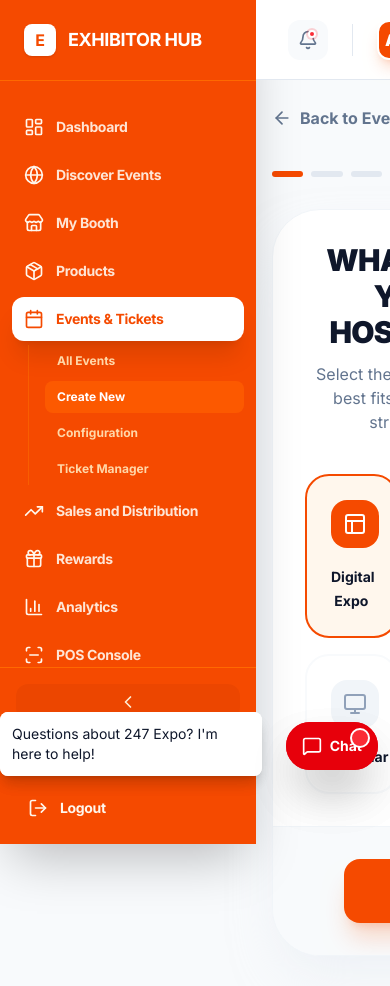
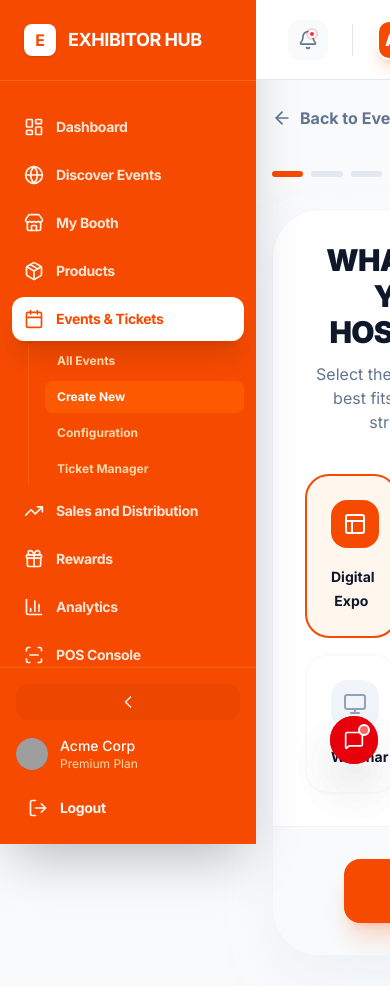
Before and after one commit to Synergyfy/247GBS-Expo, a Next.js app: page /dashboard/business/events/create in a window 390 px wide. Shown: the top 986 px of the page. Built offline with nearby package versions, Linux system fonts and the light colour scheme; grey boxes are pictures that could not be loaded.

Commit message:
feat(ui): make partnership benefits 100% full-width on mobile and add edge-snapping draggable icon-only chat

```diff
--- a/src/app/component/FloatingChat.tsx
+++ b/src/app/component/FloatingChat.tsx
@@ -1,8 +1,8 @@
 "use client";
 
-import { useState, useEffect } from "react";
-import { MessageSquare, X, Send, User, Minus, Maximize2 } from "lucide-react";
-import { motion, AnimatePresence } from "framer-motion";
+import { useState, useEffect, useRef } from "react";
+import { MessageSquare, X, Send, Minus, Maximize2 } from "lucide-react";
+import { motion, AnimatePresence, useAnimation, useMotionValue } from "framer-motion";
 
 export default function FloatingChat() {
   const [isOpen, setIsOpen] = useState(false);
@@ -10,81 +10,164 @@ export default function FloatingChat() {
   const [message, setMessage] = useState("");
   const [chatHistory, setChatHistory] = useState([
     { role: "other", text: "Hello! How can I help you today?", time: "10:00 AM" },
-        { role: "user", text: "I have a question about my latest payout.", time: "10:05 AM" },
-        { role: "other", text: "Sure, let me check that for you. One moment please...", time: "10:06 AM" },
+    { role: "user", text: "I have a question about upcoming expos and tickets.", time: "10:05 AM" },
+    { role: "other", text: "Sure! You can explore all seasonal exhibitions or grab a Season Pass. What would you like to know?", time: "10:06 AM" },
   ]);
   const [showHint, setShowHint] = useState(true);
+
+  // Drag & Snap to Edge
+  const controls = useAnimation();
+  const x = useMotionValue(0);
+  const y = useMotionValue(0);
+  const buttonRef = useRef<HTMLDivElement>(null);
+  const isDraggingRef = useRef(false);
+  const dragDistRef = useRef(0);
+  const [isDockedLeft, setIsDockedLeft] = useState(false);
 
   const handleSendMessage = (e: React.FormEvent) => {
     e.preventDefault();
     if (!message.trim()) return;
 
-        const newMessage = { role: "user", text: message, time: new Date().toLocaleTimeString([], { hour: '2-digit', minute: '2-digit' }) };
+    const newMessage = {
+      role: "user",
+      text: message,
+      time: new Date().toLocaleTimeString([], { hour: '2-digit', minute: '2-digit' })
+    };
     setChatHistory([...chatHistory, newMessage]);
     setMessage("");
 
-        // Mock auto-reply
     setTimeout(() => {
       setChatHistory(prev => [...prev, {
         role: "other",
-                text: "Thanks for your message! An agent will be with you shortly.",
+        text: "Thanks for reaching out! A 247GBS support specialist will be with you shortly.",
         time: new Date().toLocaleTimeString([], { hour: '2-digit', minute: '2-digit' })
       }]);
     }, 1000);
   };
 
   useEffect(() => {
-        // show hint bubble briefly on load
+    // Show hint bubble briefly on desktop only
     setShowHint(true);
-        const t = setTimeout(() => setShowHint(false), 6000);
+    const t = setTimeout(() => setShowHint(false), 5000);
     return () => clearTimeout(t);
   }, []);
 
+  const handleDragStart = () => {
+    isDraggingRef.current = true;
+    dragDistRef.current = 0;
+    setShowHint(false);
+  };
+
+  const handleDrag = (_: any, info: any) => {
+    dragDistRef.current += Math.hypot(info.delta.x, info.delta.y);
+  };
+
+  const handleDragEnd = (_: any, info: any) => {
+    const winWidth = typeof window !== "undefined" ? window.innerWidth : 375;
+    const winHeight = typeof window !== "undefined" ? window.innerHeight : 812;
+    const isMobile = winWidth < 640;
+    const margin = isMobile ? 12 : 32;
+    const buttonWidth = buttonRef.current?.offsetWidth || (isMobile ? 48 : 90);
+
+    // info.point.x is the absolute screen pointer position at release
+    const releaseX = info.point.x;
+    const shouldSnapLeft = releaseX < winWidth / 2;
+
+    // Calculate snap target X relative to resting right-side position (x = 0)
+    const targetX = shouldSnapLeft ? -(winWidth - buttonWidth - margin * 2) : 0;
+    setIsDockedLeft(shouldSnapLeft);
+
+    // Clamp vertical offset so it never leaves the screen
+    // Default resting bottom position is bottom-20 (80px) on mobile, bottom-8 (32px) on desktop
+    const currentY = y.get();
+    const bottomNavHeight = isMobile ? 70 : 20;
+    const topNavbarHeight = 75;
+    const maxUpward = -(winHeight - topNavbarHeight - 100);
+    const maxDownward = bottomNavHeight - 80; // keep above bottom nav
+    const targetY = Math.min(Math.max(currentY, maxUpward), 10);
+
+    controls.start({
+      x: targetX,
+      y: targetY,
+      transition: {
+        type: "spring",
+        stiffness: 420,
+        damping: 28,
+        mass: 0.8,
+      },
+    });
+
+    setTimeout(() => {
+      isDraggingRef.current = false;
+    }, 80);
+  };
+
+  const handleButtonClick = () => {
+    // If dragged more than 6px, ignore click (it was a drag gesture)
+    if (dragDistRef.current > 6) return;
+
+    if (isOpen && isMinimized) {
+      setIsMinimized(false);
+    } else {
+      setIsOpen(!isOpen);
+    }
+  };
+
   return (
-        <div className="fixed bottom-16 sm:bottom-8 right-3 sm:right-8 z-30 flex flex-col items-end">
+    <>
+      {/* Chat Window Dialog (Independent of button drag position to ensure perfect viewing) */}
       <AnimatePresence>
         {isOpen && !isMinimized && (
           <motion.div
             initial={{ opacity: 0, y: 20, scale: 0.95 }}
             animate={{ opacity: 1, y: 0, scale: 1 }}
             exit={{ opacity: 0, y: 20, scale: 0.95 }}
-                        className="w-80 md:w-96 bg-white rounded-3xl shadow-2xl border border-slate-100 overflow-hidden mb-4 flex flex-col h-[500px]"
+            transition={{ duration: 0.2 }}
+            className="fixed bottom-20 sm:bottom-24 right-3 sm:right-8 z-50 w-[calc(100vw-24px)] max-w-sm md:w-96 bg-white rounded-3xl shadow-2xl border border-slate-100 overflow-hidden flex flex-col h-[460px] sm:h-[500px]"
           >
             {/* Header */}
-                        <div className="bg-slate-900 p-4 flex justify-between items-center text-white">
-                            <div className="flex items-center gap-3">
-                                <div className="w-10 h-10 rounded-xl bg-orange-600 flex items-center justify-center font-bold shadow-lg shadow-orange-600/20">
-                                    <MessageSquare className="w-5 h-5" />
+            <div className="bg-slate-900 p-3.5 sm:p-4 flex justify-between items-center text-white">
+              <div className="flex items-center gap-2.5">
+                <div className="w-9 h-9 rounded-xl bg-orange-600 flex items-center justify-center font-bold shadow-md shadow-orange-600/30">
+                  <MessageSquare className="w-4 h-4 text-white" />
                 </div>
                 <div>
-                                    <p className="font-bold text-sm uppercase tracking-tight">Support Chat</p>
+                  <p className="font-extrabold text-xs sm:text-sm uppercase tracking-tight">Support Chat</p>
                   <div className="flex items-center gap-1.5">
-                                        <div className="w-1.5 h-1.5 rounded-full bg-emerald-500 animate-pulse" />
-                                        <p className="text-[10px] text-slate-400 font-bold uppercase tracking-widest">Agent Online</p>
+                    <div className="w-1.5 h-1.5 rounded-full bg-emerald-400 animate-pulse" />
+                    <p className="text-[10px] text-slate-400 font-bold uppercase tracking-wider">Agent Online</p>
                   </div>
                 </div>
               </div>
-                            <div className="flex gap-2">
-                                <button onClick={() => setIsMinimized(true)} className="p-2 hover:bg-white/10 rounded-lg transition-colors">
+              <div className="flex items-center gap-1">
+                <button
+                  onClick={() => setIsMinimized(true)}
+                  className="p-1.5 hover:bg-white/10 rounded-lg transition-colors text-slate-300"
+                  aria-label="Minimize Chat"
+                >
                   <Minus className="w-4 h-4" />
                 </button>
-                                <button onClick={() => setIsOpen(false)} className="p-2 hover:bg-white/10 rounded-lg transition-colors text-slate-400 hover:text-white">
+                <button
+                  onClick={() => setIsOpen(false)}
+                  className="p-1.5 hover:bg-white/10 rounded-lg transition-colors text-slate-400 hover:text-white"
+                  aria-label="Close Chat"
+                >
                   <X className="w-4 h-4" />
                 </button>
               </div>
             </div>
 
-                        {/* Messages */}
-                        <div className="flex-1 overflow-y-auto p-4 space-y-4 bg-slate-50 custom-scrollbar">
+            {/* Messages Area */}
+            <div className="flex-1 overflow-y-auto p-3.5 sm:p-4 space-y-3 bg-slate-50 custom-scrollbar">
               {chatHistory.map((msg, i) => (
                 <div key={i} className={`flex ${msg.role === 'user' ? 'justify-end' : 'justify-start'}`}>
-                                    <div className={`max-w-[80%] p-3 rounded-2xl text-sm ${
+                  <div className={`max-w-[85%] p-3 rounded-2xl text-xs sm:text-sm leading-relaxed ${
                     msg.role === 'user'
-                                            ? 'bg-orange-600 text-white rounded-tr-none shadow-md'
-                                            : 'bg-white text-slate-700 rounded-tl-none border border-slate-100 shadow-sm'
+                      ? 'bg-orange-600 text-white rounded-tr-none shadow-xs'
+                      : 'bg-white text-slate-800 rounded-tl-none border border-slate-100 shadow-xs'
                   }`}>
-                                        <p className="leading-relaxed">{msg.text}</p>
-                                        <p className={`text-[10px] mt-1 font-bold uppercase tracking-widest ${msg.role === 'user' ? 'text-orange-200' : 'text-slate-400'}`}>
+                    <p>{msg.text}</p>
+                    <p className={`text-[9px] mt-1 font-bold uppercase tracking-wider ${msg.role === 'user' ? 'text-orange-200' : 'text-slate-400'}`}>
                       {msg.time}
                     </p>
                   </div>
@@ -92,17 +175,17 @@ export default function FloatingChat() {
               ))}
             </div>
 
-                        {/* Input */}
-                        <form onSubmit={handleSendMessage} className="p-4 bg-white border-t border-slate-100 flex gap-2">
+            {/* Message Input */}
+            <form onSubmit={handleSendMessage} className="p-3 bg-white border-t border-slate-100 flex gap-2">
               <input
                 value={message}
                 onChange={(e) => setMessage(e.target.value)}
-                                placeholder="Type your message..."
-                                className="flex-1 bg-slate-50 border border-slate-200 rounded-xl px-4 py-2 text-sm outline-none focus:ring-2 focus:ring-orange-500 transition-all"
+                placeholder="Type your question..."
+                className="flex-1 bg-slate-50 border border-slate-200 rounded-xl px-3.5 py-2 text-xs sm:text-sm outline-none focus:ring-2 focus:ring-orange-500 transition-all"
               />
               <button
                 type="submit"
-                                className="w-10 h-10 bg-slate-900 text-white rounded-xl flex items-center justify-center hover:bg-orange-600 transition-all shadow-lg active:scale-95 shrink-0"
+                className="w-9 h-9 sm:w-10 sm:h-10 bg-slate-900 text-white rounded-xl flex items-center justify-center hover:bg-orange-600 transition-all shadow-md active:scale-95 shrink-0"
               >
                 <Send className="w-4 h-4" />
               </button>
@@ -110,53 +193,77 @@ export default function FloatingChat() {
           </motion.div>
         )}
       </AnimatePresence>
-            {/* Floating Button / Minimized Bar */}
-            <div className="flex items-center gap-3 relative">
-                {/* hint bubble (white rounded message) shown briefly when closed */}
+
+      {/* Draggable Floating Button with Snap-to-Edge */}
+      <motion.div
+        ref={buttonRef}
+        drag
+        dragMomentum={false}
+        dragElastic={0.15}
+        animate={controls}
+        style={{ x, y }}
+        onDragStart={handleDragStart}
+        onDrag={handleDrag}
+        onDragEnd={handleDragEnd}
+        className="fixed bottom-20 sm:bottom-8 right-3 sm:right-8 z-40 touch-none select-none cursor-grab active:cursor-grabbing flex items-center gap-2"
+      >
+        {/* Desktop-only hint bubble */}
         {!isOpen && showHint && (
           <motion.div
             initial={{ opacity: 0, x: 10 }}
             animate={{ opacity: 1, x: 0 }}
             exit={{ opacity: 0, x: 10 }}
-                        className="mr-3 mb-1 bg-white text-slate-900 rounded-lg shadow-lg p-3 max-w-xs"
+            className="hidden sm:block mr-2 bg-white text-slate-900 rounded-xl shadow-lg border border-slate-100 px-3.5 py-2 text-xs font-semibold whitespace-nowrap pointer-events-none"
           >
-                        <p className="text-sm">Questions about 247 Expo? I'm here to help!</p>
+            Questions about 247 Expo? I&apos;m here to help!
           </motion.div>
         )}
 
+        {/* Minimized Bar Pill (When Minimized) */}
         {isMinimized && isOpen && (
-                    <motion.button
-                        initial={{ opacity: 0, x: 20 }}
-                        animate={{ opacity: 1, x: 0 }}
+          <button
             onClick={() => setIsMinimized(false)}
-                        className="bg-slate-900 text-white px-6 py-3 rounded-2xl font-bold shadow-2xl flex items-center gap-3 hover:bg-orange-600 transition-all active:scale-95"
+            className="bg-slate-900 text-white px-3.5 py-2 rounded-full font-bold shadow-xl flex items-center gap-2 hover:bg-orange-600 transition-all active:scale-95 text-xs mr-1"
           >
-                        <div className="w-2 h-2 rounded-full bg-emerald-500 animate-pulse" />
-                        <span className="text-xs uppercase tracking-widest">Active Chat</span>
-                        <Maximize2 className="w-4 h-4" />
-                    </motion.button>
+            <div className="w-2 h-2 rounded-full bg-emerald-400 animate-pulse" />
+            <span className="hidden sm:inline uppercase tracking-wider text-[10px]">Active Chat</span>
+            <Maximize2 className="w-3.5 h-3.5" />
+          </button>
         )}
 
+        {/* Floating Action Button:
+            - Mobile: Perfect 48px circle, ONLY the icon, draggable with snap-to-edge
+            - Desktop: Pill with icon + "Chat" label
+        */}
         <button
-                    onClick={() => {
-                        if (isOpen && isMinimized) setIsMinimized(false);
-                        else setIsOpen(!isOpen);
-                    }}
-                    className={`h-12 px-4 rounded-full flex items-center gap-2 shadow-2xl transition-all duration-500 active:scale-90 ${
-                        isOpen && !isMinimized ? 'bg-red-600 text-white rotate-90' : 'bg-red-600 text-white hover:bg-red-700'
+          onClick={handleButtonClick}
+          className={`relative rounded-full shadow-2xl transition-colors duration-300 active:scale-95 flex items-center justify-center ${
+            isOpen && !isMinimized
+              ? 'w-12 h-12 bg-slate-900 text-white hover:bg-slate-800'
+              : 'w-12 h-12 sm:w-auto sm:h-12 sm:px-4 bg-red-600 text-white hover:bg-red-700'
           }`}
+          aria-label={isOpen ? "Close Support Chat" : "Open Support Chat"}
         >
           {isOpen && !isMinimized ? (
-                        <X className="w-5 h-5" />
+            <X className="w-5 h-5 text-white" />
           ) : (
             <div className="relative flex items-center gap-2">
-                            <MessageSquare className="w-5 h-5" />
-                            <span className="text-sm font-bold">Chat</span>
-                            <div className="absolute -top-2 -right-2 w-5 h-5 bg-red-500 border-2 border-white rounded-full" aria-hidden="true" />
+              <MessageSquare className="w-5 h-5 text-white shrink-0" />
+
+              {/* "Chat" Text: Hidden on mobile (icon-only), visible on desktop */}
+              <span className="hidden sm:inline text-xs sm:text-sm font-extrabold tracking-wide">
+                Chat
+              </span>
+
+              {/* Unread Indicator Dot: Cleanly positioned */}
+              <span className="absolute -top-1.5 -right-1.5 sm:-top-1 sm:-right-2 flex h-3 w-3">
+                <span className="animate-ping absolute inline-flex h-full w-full rounded-full bg-white opacity-60"></span>
+                <span className="relative inline-flex rounded-full h-3 w-3 bg-red-400 border-2 border-white shadow-xs"></span>
+              </span>
             </div>
           )}
         </button>
-            </div>
-        </div>
+      </motion.div>
+    </>
   );
 }
```
Also changed, not shown: src/app/partnership/page.tsx (+7 -5 lines). Lines whose indentation alone changed are shown as unchanged.
